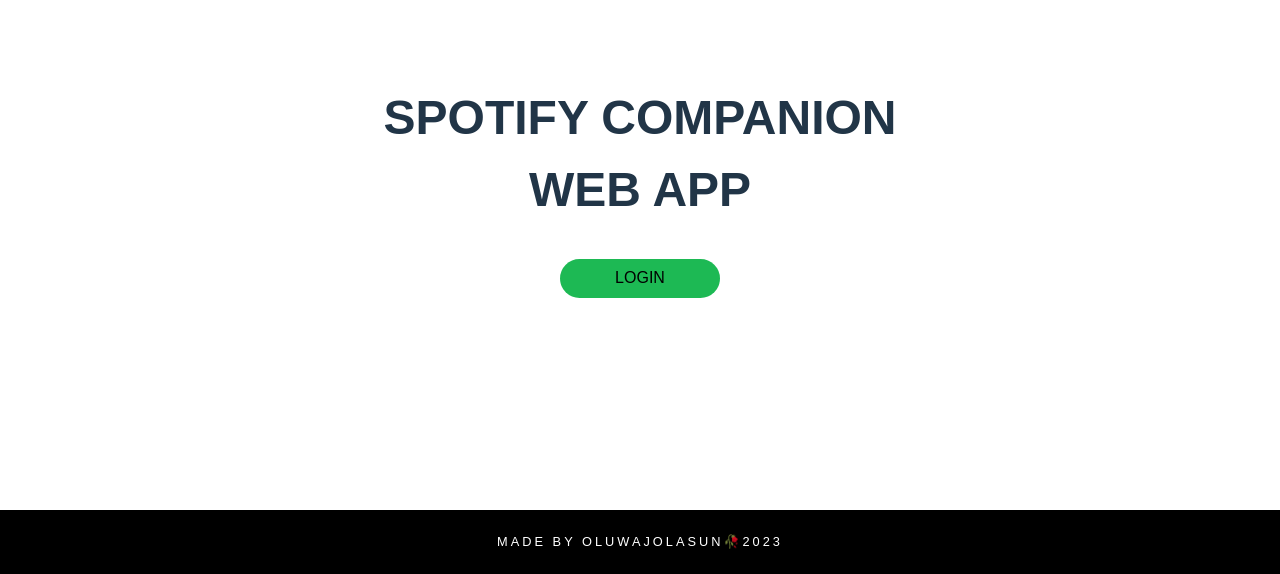
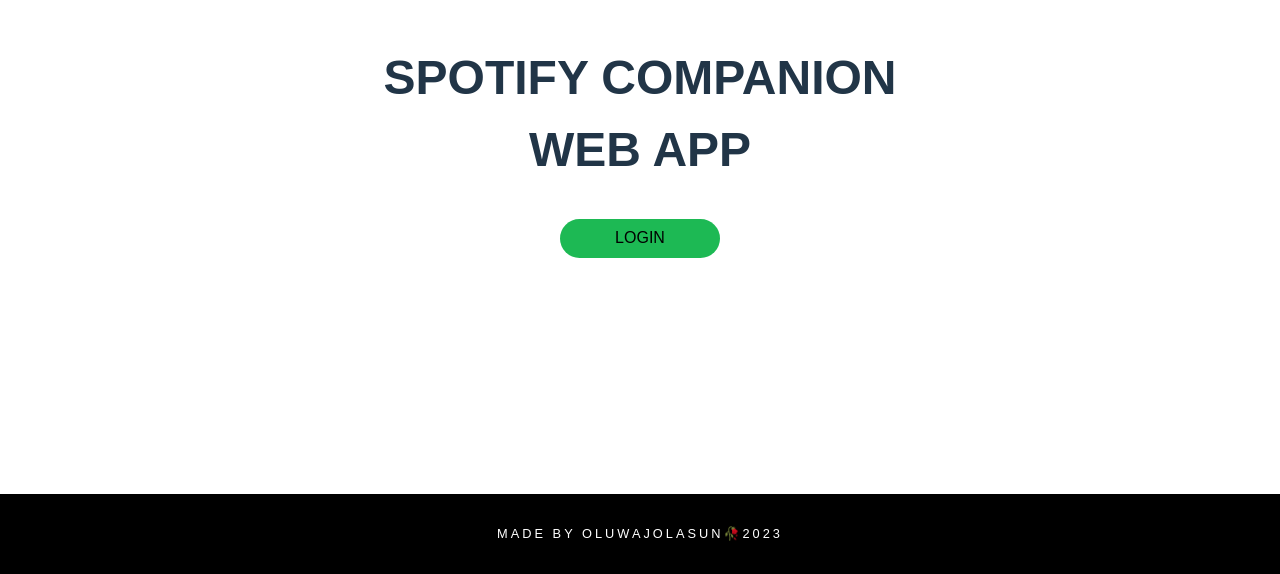
Before and after one commit to oluwajolasun/Spotify, a React (Vite) app in the folder client/: page / in a window 1280 px wide. Shown: the part 226-800 px from the top of the page. Built offline with nearby package versions, Linux system fonts and the light colour scheme; the HTML template or start-up script is replaced by a standard one; a web font is replaced by a local one.

Commit message:
fixed login page dynamic height

```diff
--- a/client/src/components/styles/Footer.style.js
+++ b/client/src/components/styles/Footer.style.js
@@ -1,11 +1,10 @@
 import styled from "styled-components";
 
 export const FooterDiv = styled.div`
-  position: absolute;
-  height: 8vh;
+  position: flex;
+  height: 10dvh;
   width: 100vw;
   background-color: black;
-  bottom: 0;
 
   p {
     display: flex;
@@ -21,7 +20,7 @@
     text-transform: uppercase;
     text-decoration: none;
     letter-spacing: 3px;
-    font-weight: 100;
+    font-weight: 400;
     font-size: 0.8rem;
   }
 `;
--- a/client/src/components/styles/Login.styled.js
+++ b/client/src/components/styles/Login.styled.js
@@ -1,7 +1,7 @@
 import styled from "styled-components"
 
 export const Container = styled.div`
-height: 100vh;
+min-height: 90dvh;
 width: 100vw;
 display: flex;
 flex-direction: column;
```
